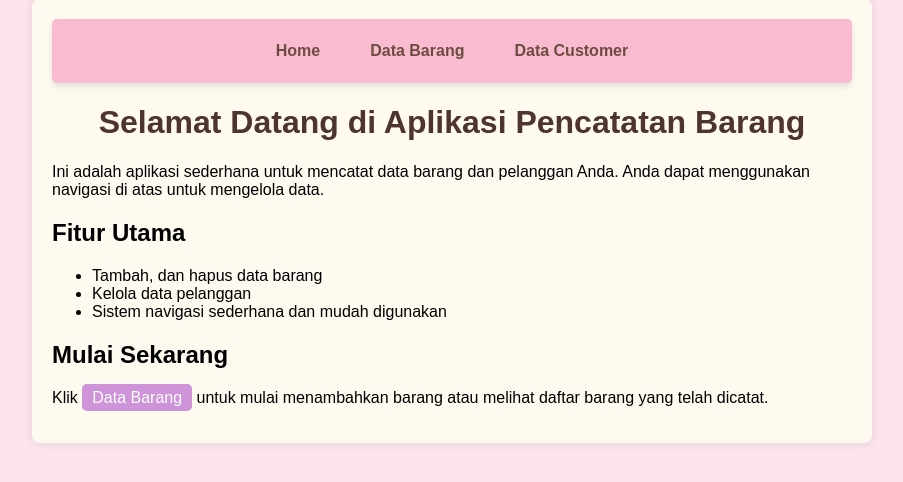
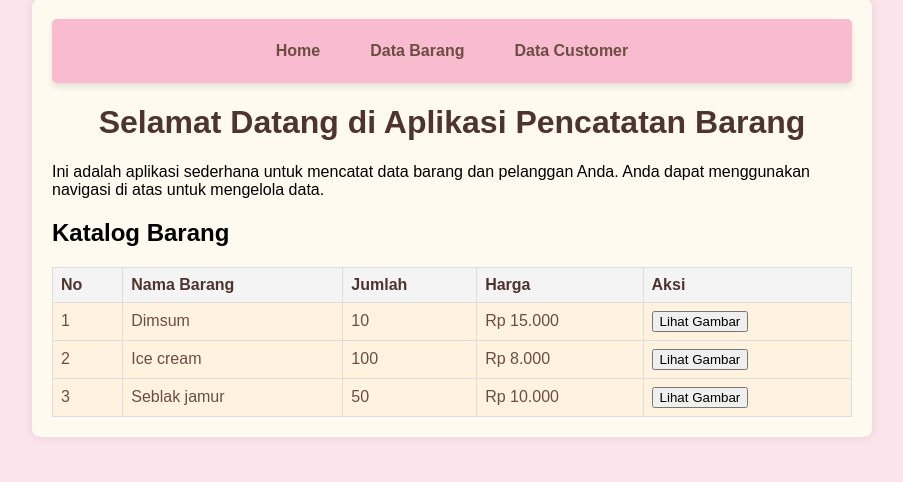
Before and after one commit to melinda-riani/pbomelinda, a PHP site: page /home.php in a window 1280 px wide. Shown: the part 21-503 px from the top of the page, without its empty margins (188-1091 px from the left). Run offline with PHP 8.4, Linux system fonts and the light colour scheme.

Commit message:
Update home.php

```diff
--- a/home.php
+++ b/home.php
@@ -5,6 +5,58 @@
     <meta name="viewport" content="width=device-width, initial-scale=1.0">
     <title>Home - Pencatatan Barang</title>
     <link rel="stylesheet" href="style.css?v=<?= filemtime('style.css') ?>">
+    <style>
+        table {
+            width: 100%;
+            border-collapse: collapse;
+            margin-top: 20px;
+        }
+        table, th, td {
+            border: 1px solid #ddd;
+        }
+        th, td {
+            padding: 8px;
+            text-align: left;
+        }
+        th {
+            background-color: #f4f4f4;
+        }
+        .modal {
+            display: none;
+            position: fixed;
+            z-index: 1000;
+            left: 0;
+            top: 0;
+            width: 100%;
+            height: 100%;
+            overflow: auto;
+            background-color: rgba(0,0,0,0.4);
+        }
+        .modal-content {
+            background-color: #fefefe;
+            margin: 15% auto;
+            padding: 20px;
+            border: 1px solid #888;
+            width: 80%;
+            max-width: 500px;
+            text-align: center;
+        }
+        .modal-content img {
+            max-width: 100%;
+            height: auto;
+        }
+        .close {
+            color: #aaa;
+            float: right;
+            font-size: 28px;
+            font-weight: bold;
+            cursor: pointer;
+        }
+        .close:hover, .close:focus {
+            color: black;
+            text-decoration: none;
+        }
+    </style>
 </head>
 <body>
     <div class="container">
@@ -18,16 +70,78 @@
         <p>Ini adalah aplikasi sederhana untuk mencatat data barang dan pelanggan Anda. Anda dapat menggunakan navigasi di atas untuk mengelola data.</p>
 
         <div class="content">
-            <h2>Fitur Utama</h2>
-            <ul>
-                <li>Tambah, dan hapus data barang</li>
-                <li>Kelola data pelanggan</li>
-                <li>Sistem navigasi sederhana dan mudah digunakan</li>
-            </ul>
+            <h2>Katalog Barang</h2>
+            <table>
+                <thead>
+                    <tr>
+                        <th>No</th>
+                        <th>Nama Barang</th>
+                        <th>Jumlah</th>
+                        <th>Harga</th>
+                        <th>Aksi</th>
+                    </tr>
+                </thead>
+                <tbody>
+                    <?php
+                    // Contoh data barang dengan URL gambar.
+                    $barang = [
+                        ["nama" => "Dimsum", "jumlah" => 10, "harga" => 15000, "gambar" => "dimsum.jpg"],
+                        ["nama" => "Ice cream", "jumlah" => 100, "harga" => 8000, "gambar" => "icecream.jpg"],
+                        ["nama" => "Seblak jamur", "jumlah" => 50, "harga" => 10000, "gambar" => "seblak.jpg"],
+                    ];
 
-            <h2>Mulai Sekarang</h2>
-            <p>Klik <a href="dataBarang.php" class="btn btn-add">Data Barang</a> untuk mulai menambahkan barang atau melihat daftar barang yang telah dicatat.</p>
+                    if (!empty($barang)) {
+                        $no = 1;
+                        foreach ($barang as $item) {
+                            echo "<tr>
+                                <td>{$no}</td>
+                                <td>{$item['nama']}</td>
+                                <td>{$item['jumlah']}</td>
+                                <td>Rp " . number_format($item['harga'], 0, ',', '.') . "</td>
+                                <td><button class='btn-view' data-gambar='{$item['gambar']}'>Lihat Gambar</button></td>
+                            </tr>";
+                            $no++;
+                        }
+                    } else {
+                        echo "<tr><td colspan='5'>Tidak ada data barang</td></tr>";
+                    }
+                    ?>
+                </tbody>
+            </table>
         </div>
     </div>
+
+    <!-- Modal -->
+    <div id="modal" class="modal">
+        <div class="modal-content">
+            <span class="close">&times;</span>
+            <img id="modal-image" src="" alt="Gambar Barang">
+        </div>
+    </div>
+
+    <script>
+        // Modal functionality
+        const modal = document.getElementById("modal");
+        const modalImage = document.getElementById("modal-image");
+        const closeModal = document.querySelector(".close");
+
+        document.querySelectorAll(".btn-view").forEach(button => {
+            button.addEventListener("click", () => {
+                const gambar = button.getAttribute("data-gambar");
+                modalImage.src = gambar; // Set image source
+                modal.style.display = "block"; // Show modal
+            });
+        });
+
+        closeModal.addEventListener("click", () => {
+            modal.style.display = "none";
+        });
+
+        window.addEventListener("click", (event) => {
+            if (event.target === modal) {
+                modal.style.display = "none";
+            }
+        });
+    </script>
 </body>
 </html>
```
